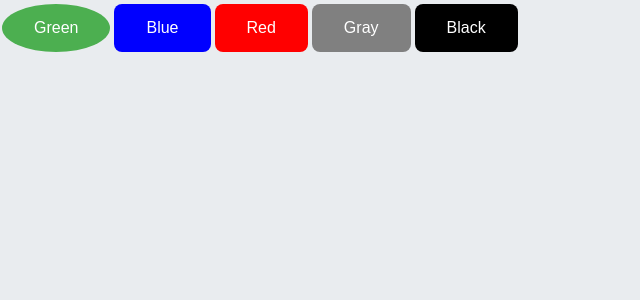
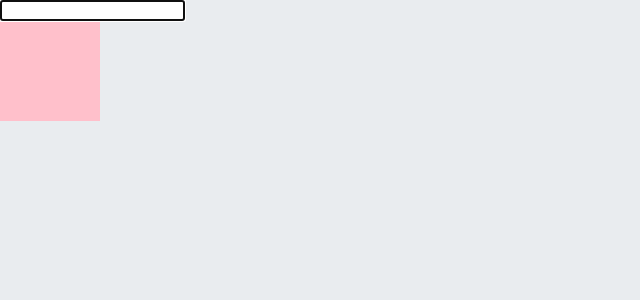
Before and after one commit to yh0921k/learning-react, a React (Create React App) app: page / in a window 1280 px wide. Shown: the top 300 px of the page, without its empty margins (0-640 px from the left). Built offline with nearby package versions, Linux system fonts and the light colour scheme.

Commit message:
add: 1.1.20 Ref로 DOM 다루기

```diff
--- a/src/App.js
+++ b/src/App.js
@@ -1,23 +1,23 @@
-import React, { useEffect, useState } from 'react';
-import './fastcampus/css/button.css';
+import React, { useEffect, useRef, useState } from 'react';
 
 const App = () => {
-  const Button = ({ className = '', style, color, ...rest }) => {
-    return (
-      <button
-        className={`button ${className}`}
-        style={{ borderRadius: 8, backgroundColor: color, ...style }}
-        {...rest}
-      ></button>
-    );
-  };
+  const inputRef = useRef();
+  const divRef = useRef();
+
+  useEffect(() => {
+    inputRef.current.focus();
+
+    setTimeout(() => {
+      divRef.current.style.backgroundColor = 'pink';
+    }, 1000);
+  }, []);
   return (
     <>
-      <Button style={{ borderRadius: '50%' }}>Green</Button>
-      <Button color="blue">Blue</Button>
-      <Button color="red">Red</Button>
-      <Button color="gray">Gray</Button>
-      <Button color="black">Black</Button>
+      <input ref={inputRef} />
+      <div
+        ref={divRef}
+        style={{ height: 100, width: 100, backgroundColor: 'brown' }}
+      />
     </>
   );
 };
```
